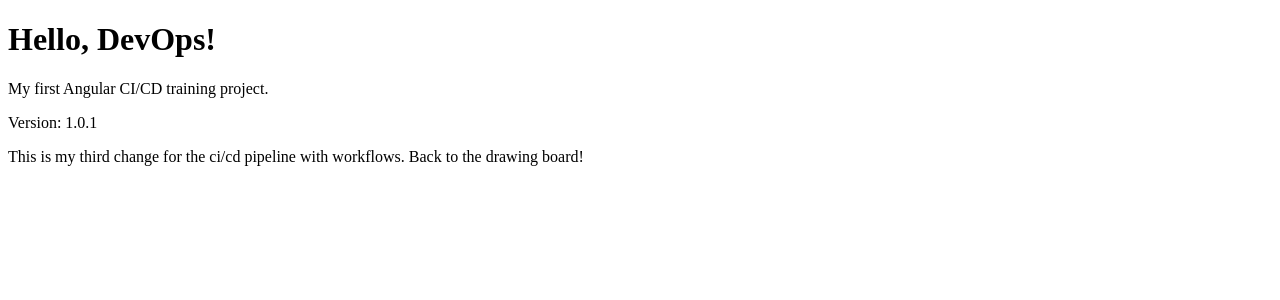
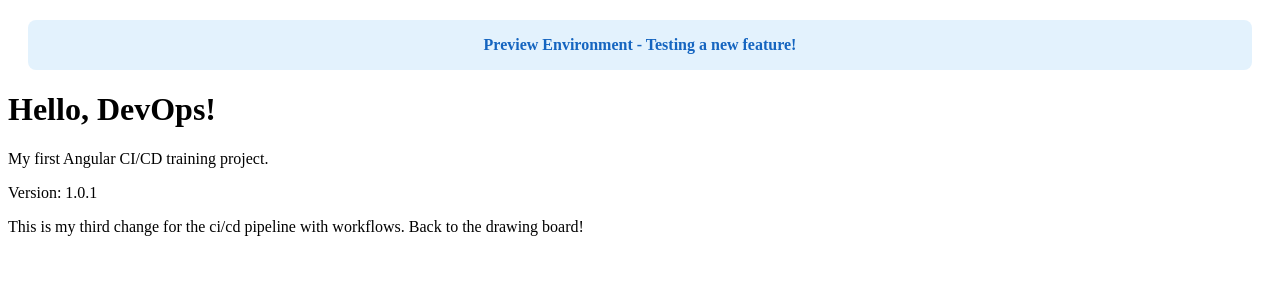
Before and after one commit to SuzanneNicol897/angular-devops-playground, an Angular app: page / in a window 1280 px wide. Shown: the top 300 px of the page. Built offline with nearby package versions, Linux system fonts and the light colour scheme.

Commit message:
add preview environment demo banner

```diff
--- a/src/app/app.css
+++ b/src/app/app.css
@@ -0,0 +1,9 @@
+.preview-banner {
+  background-color: #e3f2fd;
+  color: #1565c0;
+  padding: 16px;
+  text-align: center;
+  font-weight: bold;
+  margin: 20px;
+  border-radius: 8px;
+}
--- a/src/app/app.html
+++ b/src/app/app.html
@@ -1,3 +1,6 @@
+<div class="preview-banner">
+  Preview Environment - Testing a new feature!
+</div>
 <div>
   <h1>Hello, DevOps!</h1>
   <p>My first Angular CI/CD training project.</p>
```
